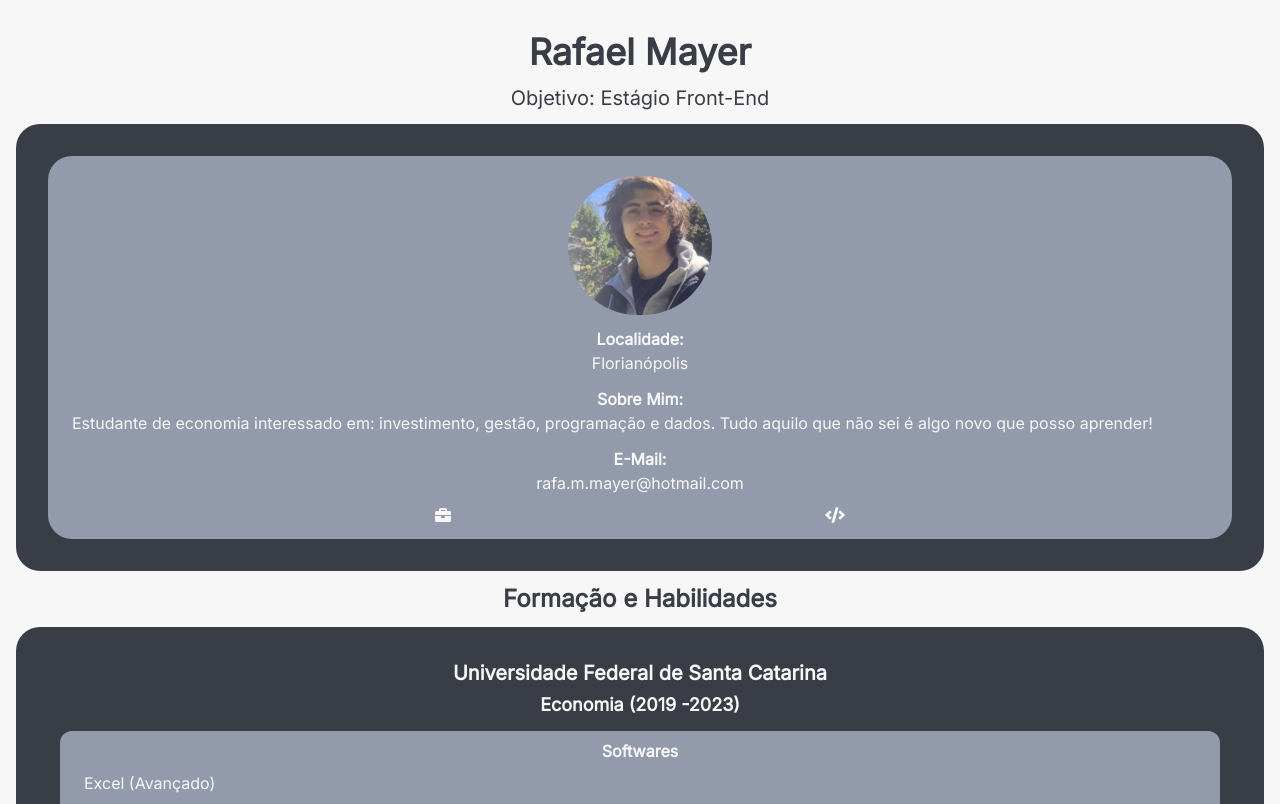
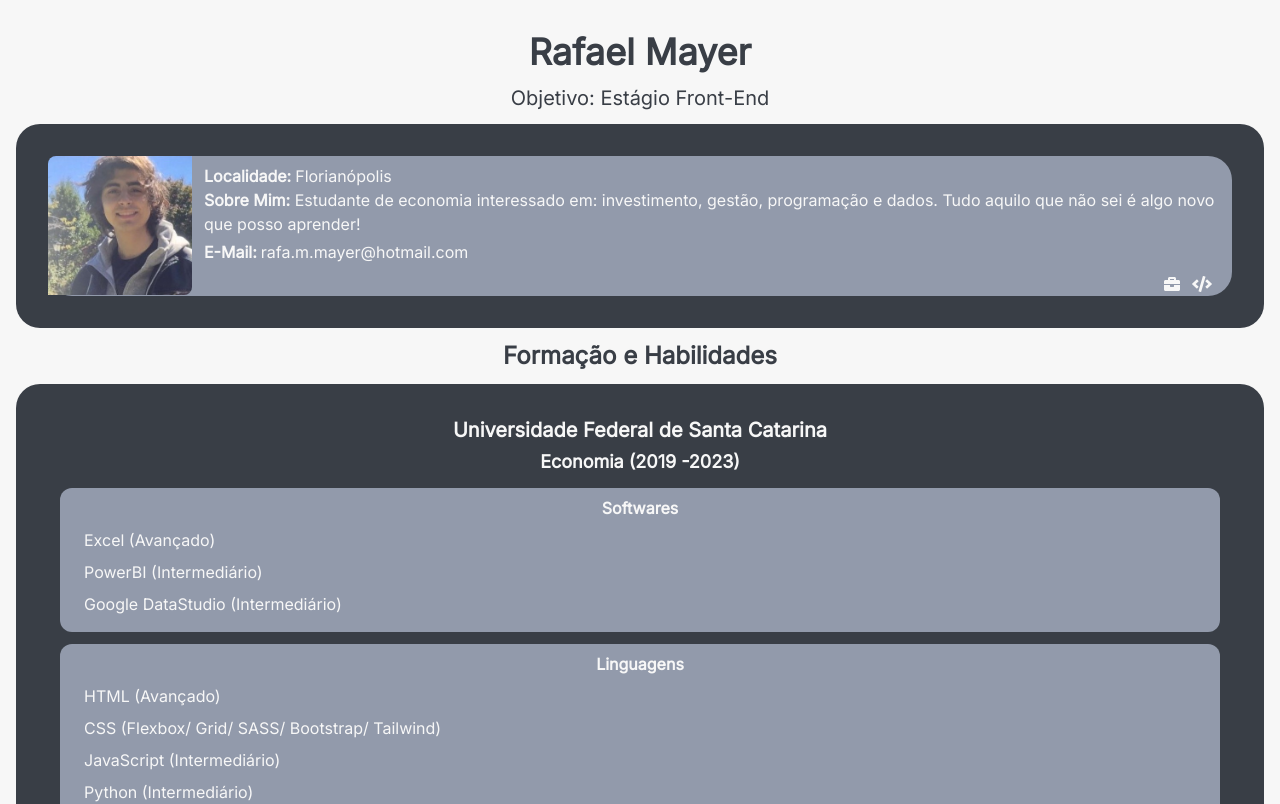
Before and after one commit to rafaamayer/cv, a React (Create React App) app: page / in a window 1280 px wide. Shown: the top 804 px of the page. Built offline with nearby package versions, Linux system fonts and the light colour scheme.

Commit message:
feature: sm profile done

```diff
--- a/public/index.html
+++ b/public/index.html
@@ -30,7 +30,7 @@
   </head>
   <body>
     <noscript>You need to enable JavaScript to run this app.</noscript>
-    <div id="root" class="bg-primary container h-full px-4 py-8 font-sans"></div>
+    <div id="root" class="bg-primary h-full w-auto px-4 py-8 font-sans m-0"></div>
     <!--
       This HTML file is a template.
       If you open it directly in the browser, you will see an empty page.
--- a/src/Perfil/Contato.js
+++ b/src/Perfil/Contato.js
@@ -1,8 +1,8 @@
 export default function Contato(props){
     return (
-        <div className="text-center mb-2">
+        <div className="text-center mb-2 sm:text-left sm:flex sm:pt-1">
             <strong>E-Mail:</strong>
-            <p>{props.email}</p>
+            <p className="sm:ml-1">{props.email}</p>
         </div>
     )
 }
--- a/src/Perfil/Icones.js
+++ b/src/Perfil/Icones.js
@@ -3,8 +3,8 @@ import { faBriefcase, faCode } from '@fortawesome/free-solid-svg-icons'
 
 export default function Icones() {
     return (
-        <div className="flex justify-evenly">
-            <a href="https://www.linkedin.com/in/rafael-mayer/" target="_blank" rel="noreferrer">
+        <div className="flex justify-evenly sm:justify-end sm:mr-5 ">
+            <a href="https://www.linkedin.com/in/rafael-mayer/" target="_blank" rel="noreferrer" className="sm:mr-3">
                 <FontAwesomeIcon icon={faBriefcase} />
             </a>
             <a href="https://github.com/rafaamayer" target="_blank" rel="noreferrer">
--- a/src/Perfil/Localidade.js
+++ b/src/Perfil/Localidade.js
@@ -1,8 +1,8 @@
 export default function Localidade(props){
     return (
-        <div className="text-center m-3">
-            <strong> Localidade: </strong>
-            <p> {props.localidade} </p>
+        <div className="text-center m-3 sm:text-left sm:flex sm:m-0 sm:pt-2">
+            <strong>Localidade: </strong>
+            <p className="sm:ml-1"> {props.localidade} </p>
         </div>
     )
 }
--- a/src/Perfil/Perfil.js
+++ b/src/Perfil/Perfil.js
@@ -8,9 +8,10 @@ import Icones  from "./Icones.js";
 
 export default function Perfil(props){
     return (
-        <section className="bg-secondary p-8 rounded-3xl">
-            <div className="bg-tertiary p-3 rounded-3xl text-primary">
-                <img src={foto} alt="Foto" className="rounded-full w-36 mx-auto my-2"/>
+        <section className="bg-secondary p-8 rounded-3xl ">
+            <div className="bg-tertiary p-3 rounded-3xl text-primary sm:p-0">
+                <img src={foto} alt="Foto" className="rounded-full w-36 mx-auto my-2
+                                                      sm:float-left sm:top-0 sm:m-0 sm:rounded-tr-none sm:rounded-tl-lg sm:rounded-bl-none sm:rounded-br-lg sm:mr-3 h-auto"/>
                 <Localidade localidade="Florianópolis"/>
                 <SobreMim />
                 <Contato email="rafa.m.mayer@hotmail.com"/>
--- a/src/Perfil/SobreMim.js
+++ b/src/Perfil/SobreMim.js
@@ -1,8 +1,8 @@
 export default function SobreMim(){
     return (
-        <div className="text-center m-3">
-            <strong>Sobre Mim:</strong>
-            <p className="text-justify">
+        <div className="text-center m-3 sm:text-left sm:inline sm:m-0">
+            <strong>Sobre Mim: </strong>
+            <p className="text-justify sm:text-left sm:inline">
             Estudante de economia interessado em:
             investimento, gestão, programação e dados.
             Tudo aquilo que não sei é algo novo que posso aprender!
```
